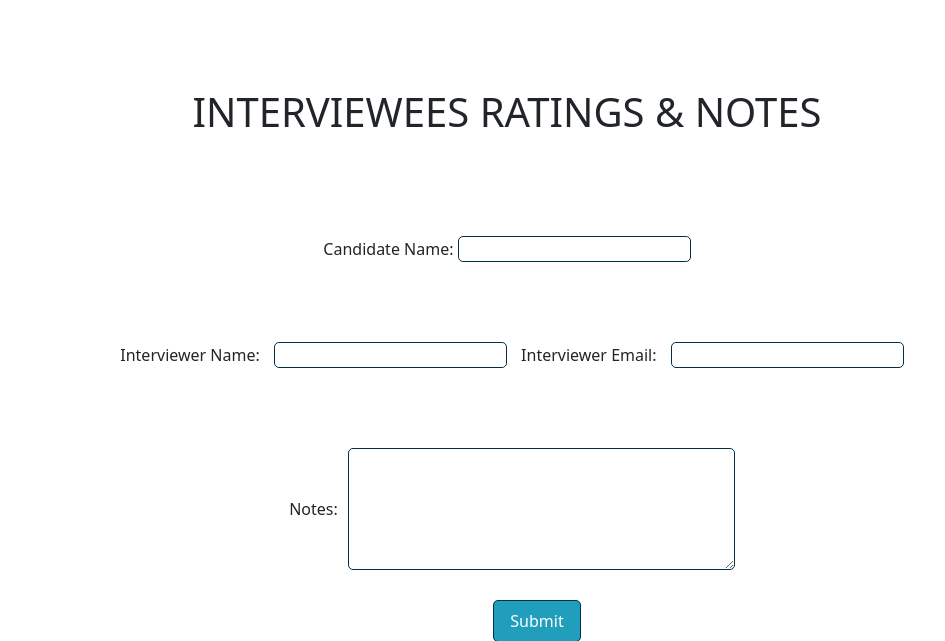
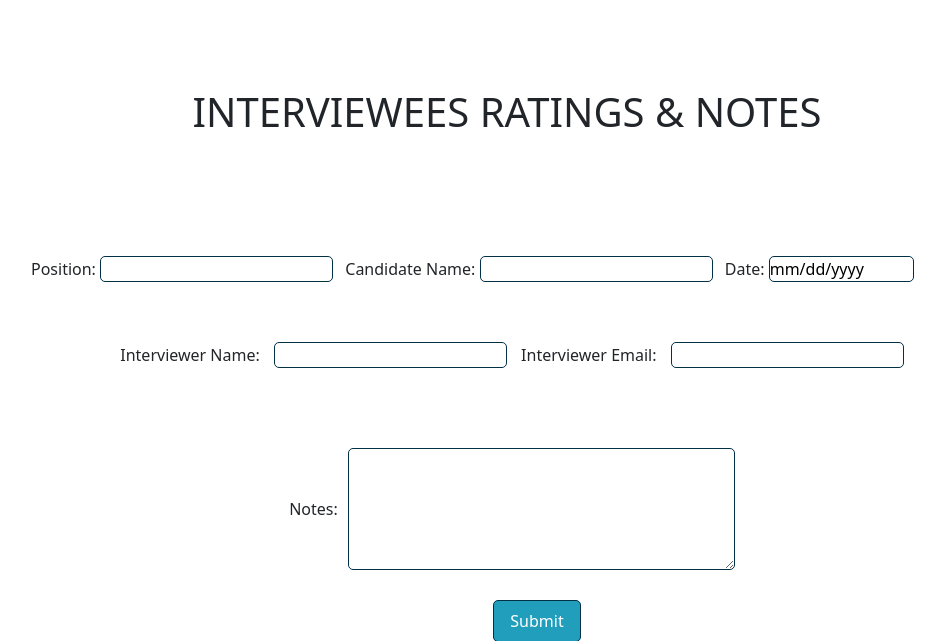
Before and after one commit to ruszkipista/access4all, a Flask app: template templates/questions.html in a window 1280 px wide. Shown: the part 62-703 px from the top of the page, without its empty margins (133-1078 px from the left). Run offline with Flask 2, Linux system fonts and the light colour scheme; the template is opened without the code that fills it, so the values that code supplies are empty.

Commit message:
add missing fields to Questions page

```diff
--- a/db.py
+++ b/db.py
@@ -284,7 +284,7 @@ def save_record_from_form_to_db(request, collection_name, record_old):
 
     if not record_new:
         messages.append(
-            (f"Did not {'update' if record_old else 'add'} record", "error"))
+            (f"Did not {'update' if record_old else 'add'} record", "danger"))
     else:
         if record_old:
             try:
--- a/templates/questions.html
+++ b/templates/questions.html
@@ -10,9 +10,14 @@
 <form id="questions-form" method="POST" action="{{ url_for('update_interview', record_id=interview._id) }}">
     <h1 id="questions-form">Interviewees Ratings & Notes</h1>
 
-    <section id="candidates">
-        <label for="candidate">Candidate Name:</label>
+    <section id="questions">
+        <label for="position">Position:</label>
+        <input type="text" id="position" name="position"  readonly value="{{interview.position}}">
+        <label for="candidate" class="ms-2">Candidate Name:</label>
         <input type="text" id="candidate" name="Candidate_Name"  readonly value="{{interview.applicant}}">
+        <label for="date" class="ms-2">Date:</label>
+        <input type="date" id="date" name="date" readonly value="{{interview.date|datetime_to_str('%Y-%m-%d')}}">
+        <input type="hidden" name="question_set_id" readonly value="{{interview.question_set_id}}">
     </section>
 
     <section id="questions">
```
